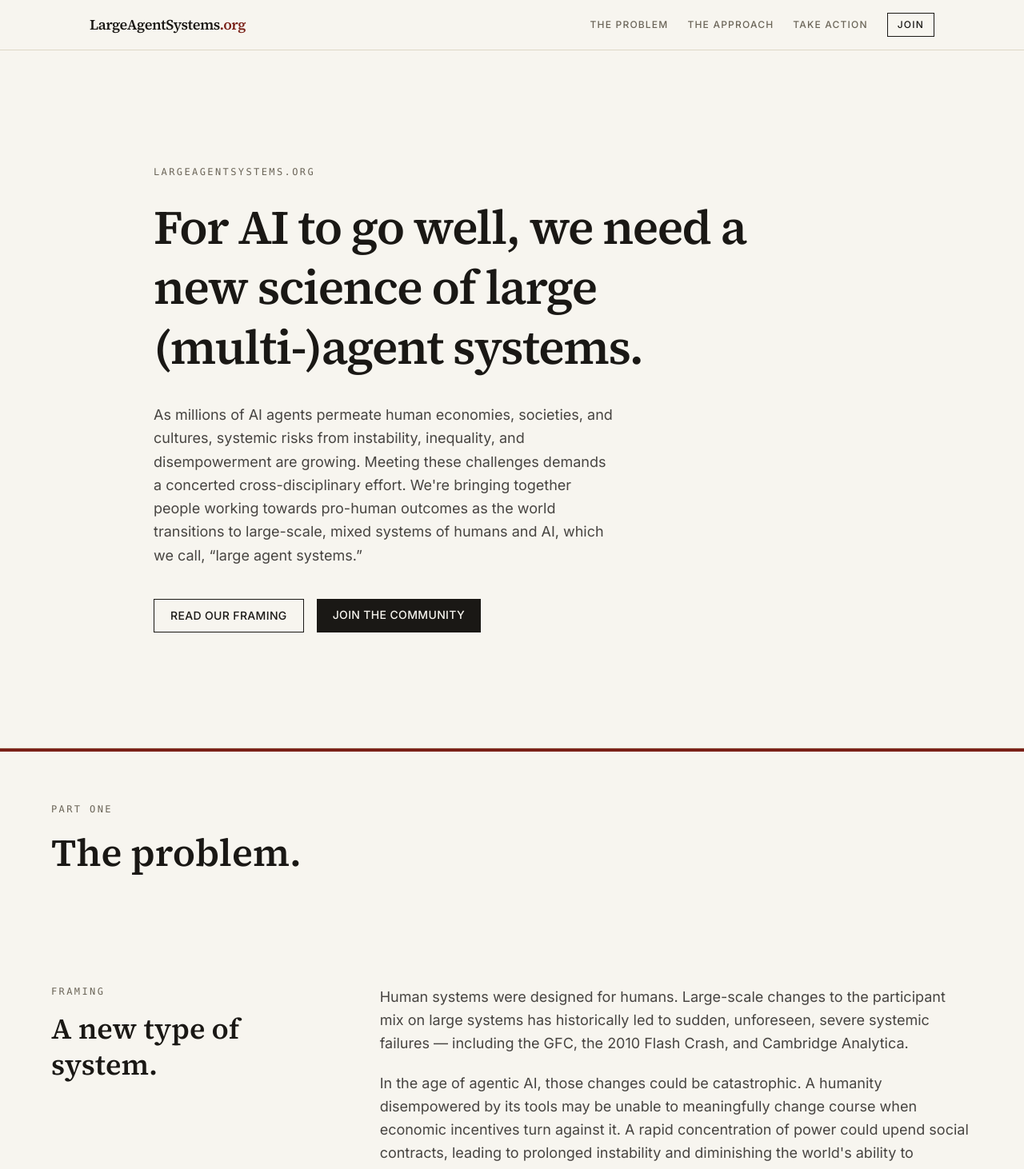
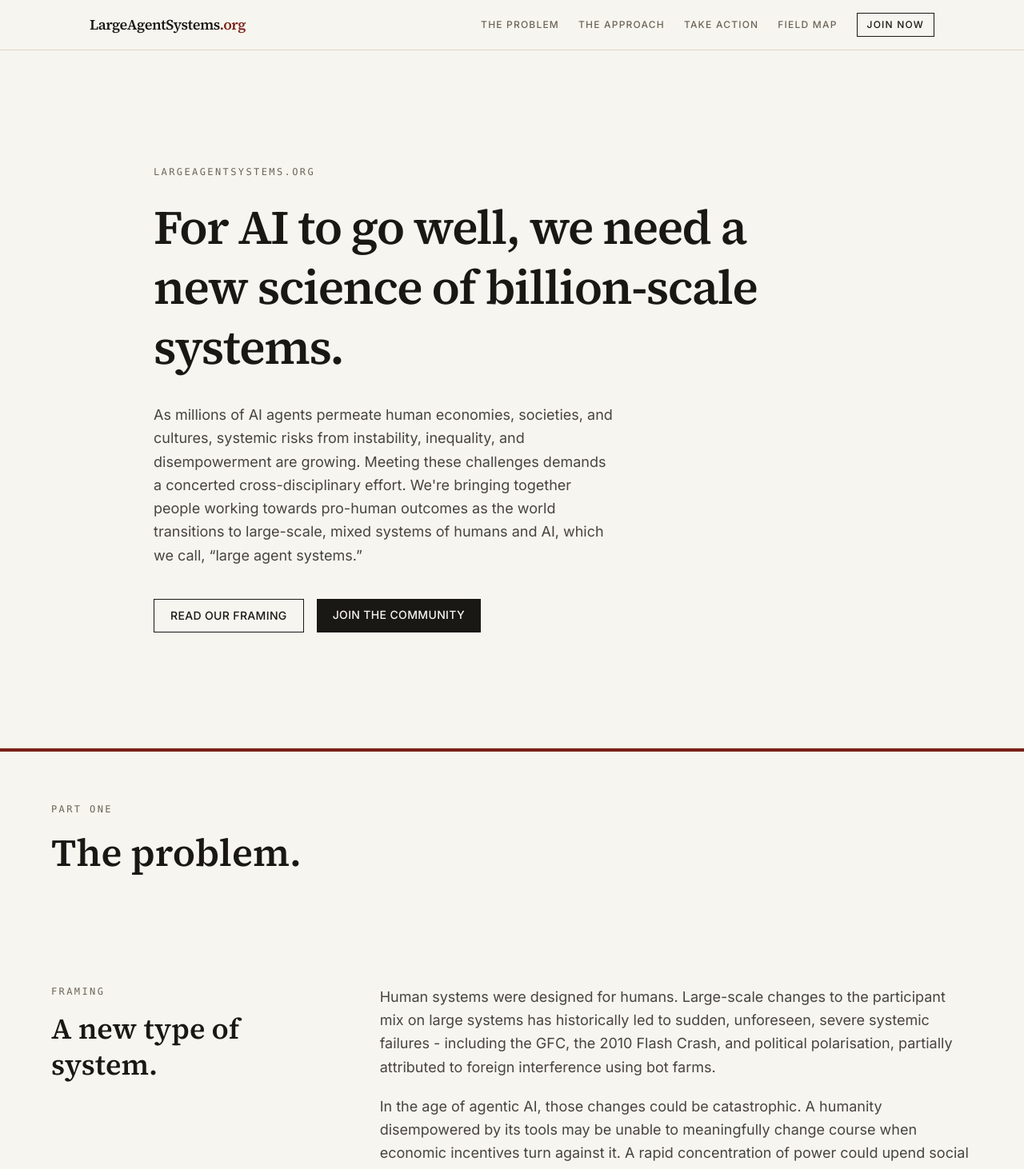
Before and after one commit to Gigascale-Labs/largeagentsystems.org, a Next.js app: page / in a window 1280 px wide. Shown: the top 1462 px of the page at 80% size. Built offline with nearby package versions, Linux system fonts and the light colour scheme.

Commit message:
feat: Add map + Update some text, references, and button labels

```diff
--- a/app/components/complex-system.tsx
+++ b/app/components/complex-system.tsx
@@ -17,8 +17,9 @@ export function ComplexSystem() {
           <p>
             Human systems were designed for humans. Large-scale changes to
             the participant mix on large systems has historically led to
-            sudden, unforeseen, severe systemic failures — including the
-            GFC, the 2010 Flash Crash, and Cambridge Analytica.
+            sudden, unforeseen, severe systemic failures - including the
+            GFC, the 2010 Flash Crash, and political polarisation, partially
+            attributed to foreign interference using bot farms.
           </p>
           <p>
             In the age of agentic AI, those changes could be catastrophic. A
--- /dev/null
+++ b/app/components/field-map.tsx
@@ -0,0 +1,29 @@
+export function FieldMap() {
+  return (
+    <section
+      id="map"
+      className="scroll-mt-20 border-b border-rule px-6 py-24 md:px-12"
+    >
+      <div className="mx-auto max-w-3xl border-t-2 border-accent pt-10 text-center">
+        <p className="font-mono text-xs uppercase tracking-[0.2em] text-muted">
+          Resource
+        </p>
+        <h2 className="mt-4 font-serif text-3xl font-semibold leading-tight md:text-4xl">
+          Explore the field map.
+        </h2>
+        <p className="mx-auto mt-6 max-w-xl text-base leading-relaxed text-foreground/70">
+          A map of the people, organizations, and research directions working
+          on large agent systems.
+        </p>
+        <a
+          href="https://map.largeagentsystems.org/map"
+          target="_blank"
+          rel="noopener noreferrer"
+          className="mt-10 inline-block bg-foreground px-8 py-3.5 text-sm font-medium uppercase tracking-wide text-background transition-colors hover:bg-accent"
+        >
+          Open the map
+        </a>
+      </div>
+    </section>
+  );
+}
--- a/app/components/hero.tsx
+++ b/app/components/hero.tsx
@@ -9,8 +9,7 @@ export function Hero() {
           LargeAgentSystems.org
         </p>
         <h1 className="max-w-3xl font-serif text-4xl font-semibold leading-tight tracking-tight md:text-6xl">
-          For AI to go well, we need a new science of large (multi-)agent
-          systems.
+          For AI to go well, we need a new science of billion-scale systems.
         </h1>
         <p className="mt-8 max-w-xl text-lg leading-relaxed text-foreground/80">
           As millions of AI agents permeate human economies, societies, and
--- a/app/components/nav.tsx
+++ b/app/components/nav.tsx
@@ -25,7 +25,7 @@ export function Nav() {
             href="#join"
             className="shrink-0 border border-foreground px-3 py-1.5 text-foreground transition-colors hover:border-accent hover:text-accent"
           >
-            Join
+            Join now
           </a>
         </nav>
       </div>
--- a/app/components/quantity-quality.tsx
+++ b/app/components/quantity-quality.tsx
@@ -7,6 +7,10 @@ const CARDS = [
       "Historically dominant focus of AI safety and governance.",
       "Strong political and regulatory attention.",
     ],
+    source: "Amodei et al., 2016",
+    sourceExcerpt:
+      "The problem of accidents in machine learning systems, defined as unintended and harmful behavior that may emerge from poor design of real-world AI systems.",
+    url: "https://arxiv.org/abs/1606.06565",
   },
   {
     title: "Multi-Agent System",
@@ -16,10 +20,10 @@ const CARDS = [
       "A focus of safety and governance research since 2021.",
       "Emerging regulatory attention.",
     ],
-    source: "Bandi et al., 2025",
+    source: "Hammond et al., 2025",
     sourceExcerpt:
-      "The term agentic AI refers to a multi-agent system where specialized agents collaborate, coordinate, and plan to achieve complex, high-level objectives.",
-    url: "https://doi.org/10.3390/fi17090404",
+      "Today, AI systems are beginning to autonomously interact with one another and adapt their behaviour accordingly, forming multi-agent systems.",
+    url: "https://arxiv.org/abs/2502.14143",
   },
   {
     title: "Large Agent System",
--- a/app/page.tsx
+++ b/app/page.tsx
@@ -9,6 +9,7 @@ import { Disciplines } from "./components/disciplines";
 import { FocusAreas } from "./components/focus-areas";
 import { OpenQuestions } from "./components/open-questions";
 import { Barriers } from "./components/barriers";
+import { FieldMap } from "./components/field-map";
 import { Join } from "./components/join";
 import { Footer } from "./components/footer";
 
@@ -42,6 +43,7 @@ export default function Home() {
         />
         <OpenQuestions />
         <Barriers />
+        <FieldMap />
 
         <Join />
       </main>
--- a/lib/sections.ts
+++ b/lib/sections.ts
@@ -2,4 +2,5 @@ export const NAV_SECTIONS = [
   { id: "problem", label: "The Problem" },
   { id: "help", label: "The Approach" },
   { id: "start", label: "Take Action" },
+  { id: "map", label: "Field Map" },
 ] as const;
```
